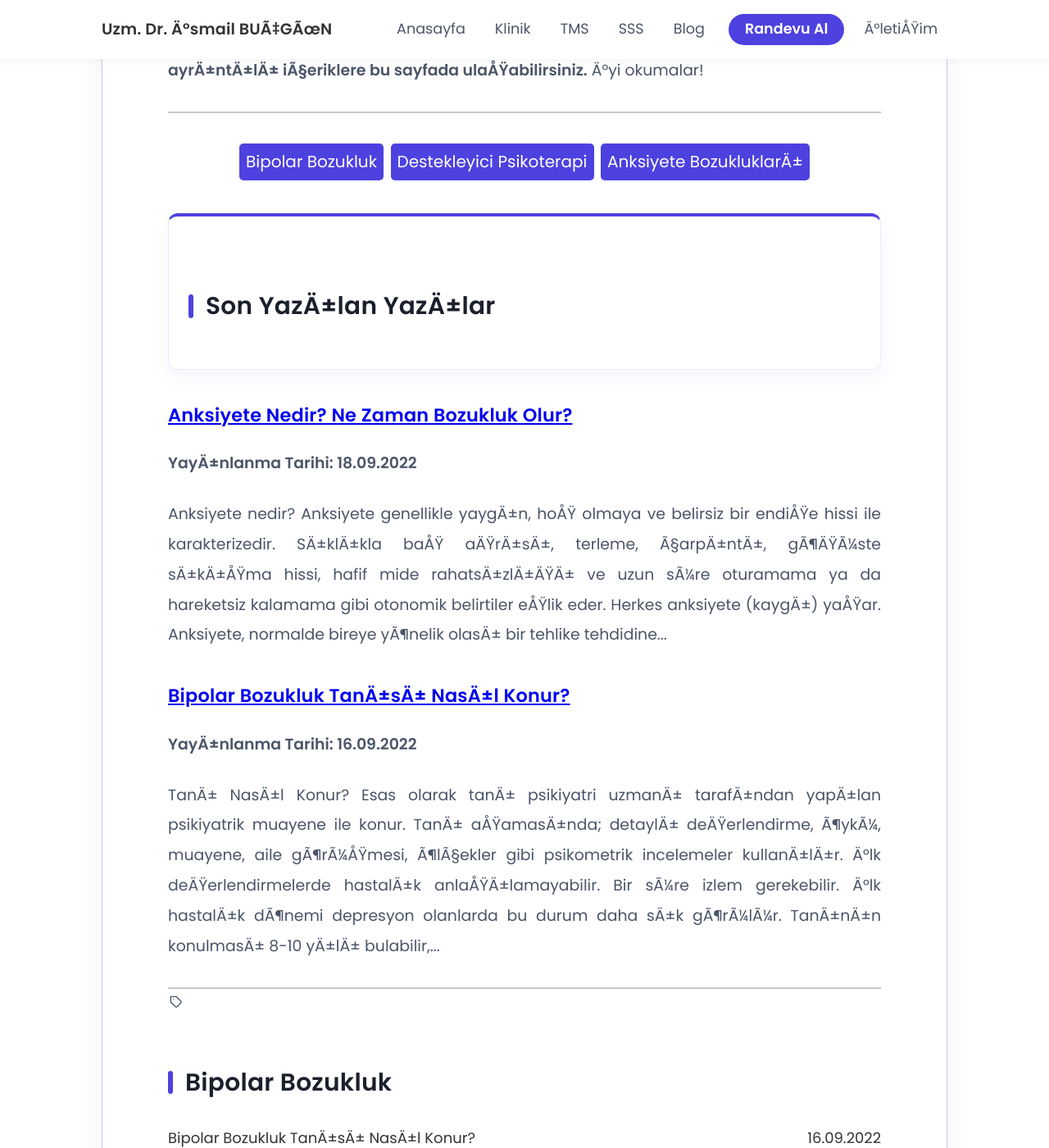
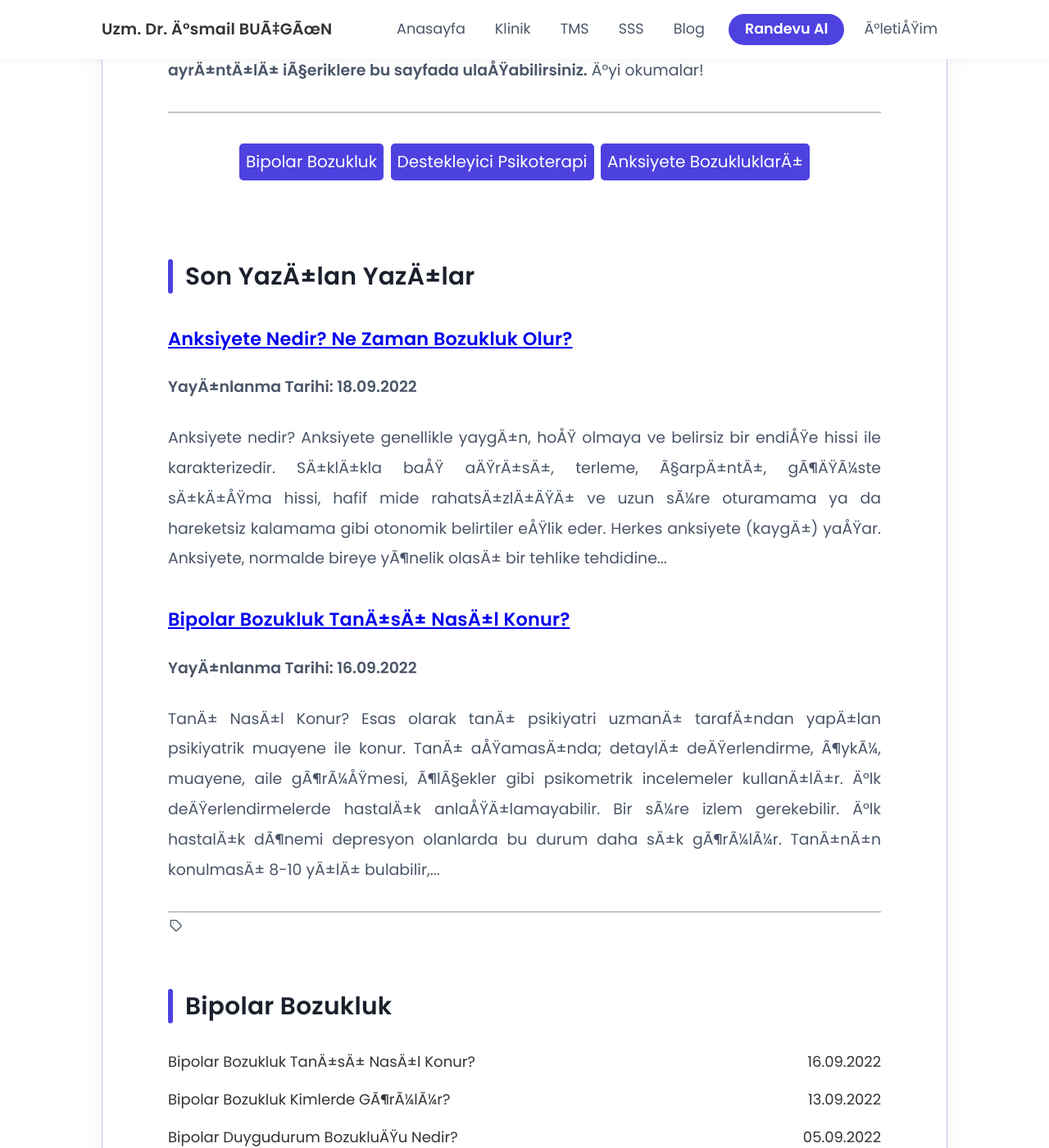
Before and after one commit to ibucgun/ibucgun.github.io, a Jekyll site: the page built from blog.html, in a window 1280 px wide and 1400 px high, scrolled down 332 px. Shown: the whole window at 82% size. Built offline with Jekyll 4.4.1, drawn with Linux system fonts in a browser that asks for light colours.

Commit message:
Update _resume.scss

```diff
--- a/_sass/_resume.scss
+++ b/_sass/_resume.scss
@@ -2,19 +2,6 @@
 // ---------------------------------------/
 
 // util
-
-.section-header {
-  @include section_border;
-  margin-bottom: 1.5rem;
-
-  h2 {
-    @include sans;
-    font-weight: 900;
-    font-size: 1.75rem;
-    letter-spacing: 0rem;
-    margin: 0;
-  }
-}
 
 .icon-links {
   margin: 0;
@@ -82,11 +69,6 @@
       font-size: 2rem;
       margin: 0 0 .2rem;
     }
-  }
-  .section-header {
-    @include section_border_thin;
-    margin-bottom: 1rem;
-    h2 { font-size: 1.2rem; line-height: 1.5rem; }
   }
 
   .content-section {
@@ -1014,11 +996,23 @@
   font-size: 1.85rem !important;
   color: #1a202c !important;
   margin: 3.5rem 0 1.5rem !important;
-    display: flex; align-items: center; gap: 15px;
+
+  // Dikeyde hizalamayı bozmamak için flex kuralları
+  display: flex !important;
+  align-items: stretch !important; // Çubuğun metin boyu kadar uzamasını sağlar
+  gap: 15px !important;
   border: none !important;
+
   &::before {
-      content: ""; width: 6px; height: 1.8rem;
-      background: #4d41e0; border-radius: 4px;
+    content: "";
+    width: 6px;
+    // Sabit height: 1.8rem; yerine bunları ekliyoruz:
+    min-height: 1.8rem;
+    height: auto;
+
+    background: #4d41e0;
+    border-radius: 4px;
+    flex-shrink: 0; // Çubuğun daralmasını engeller
   }
 }
 
```
Lines whose indentation alone changed are shown as unchanged.
